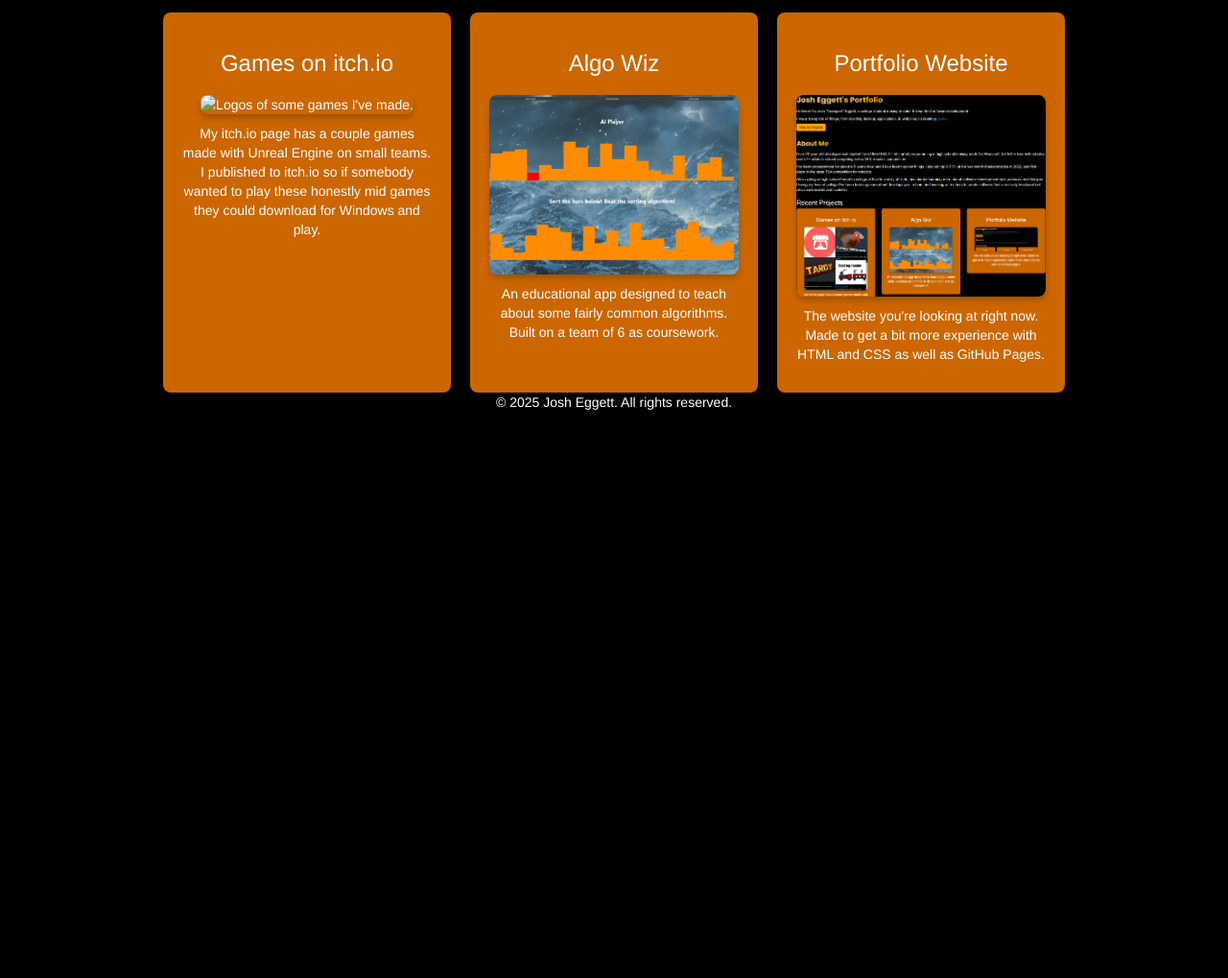
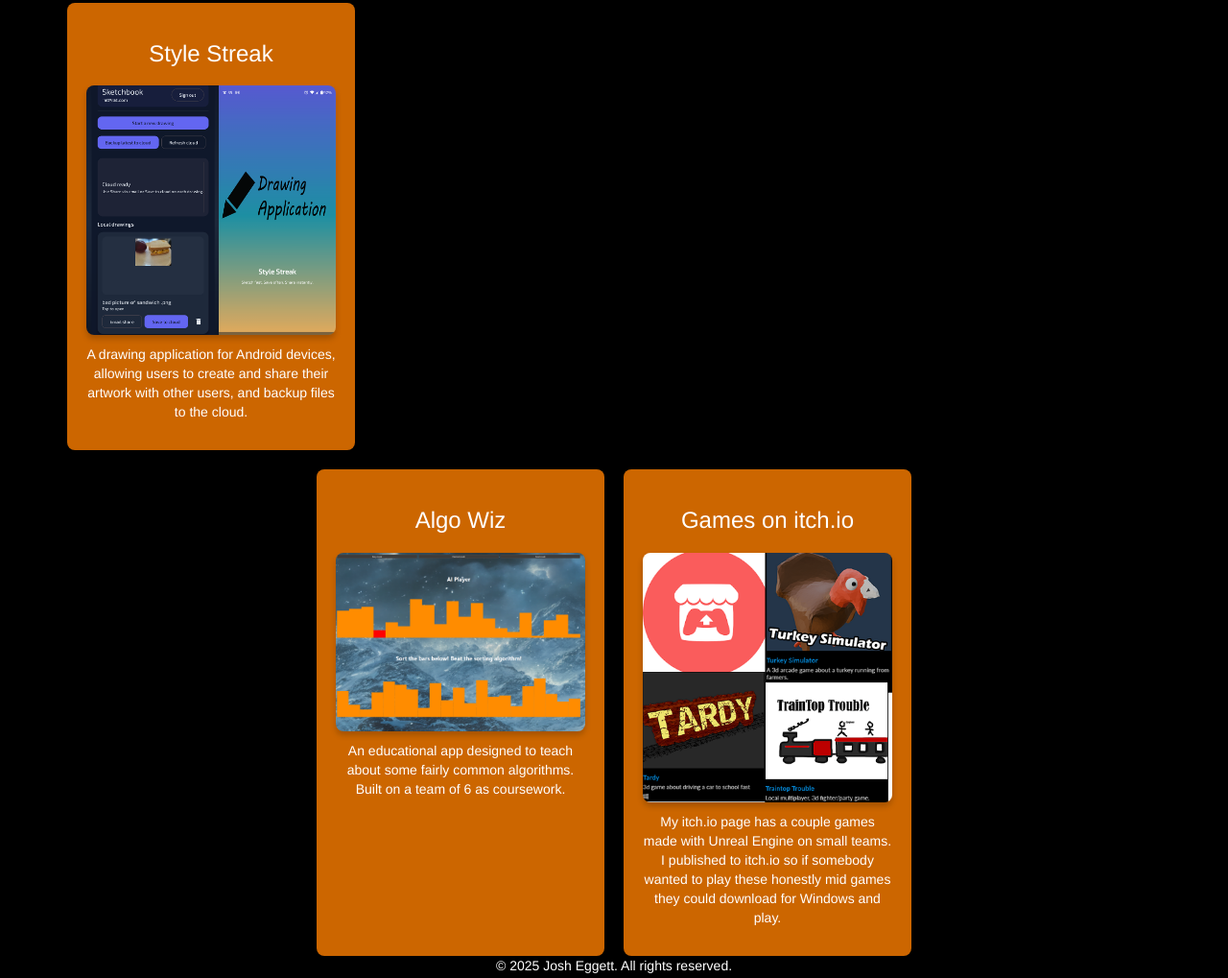
Before and after one commit to Orangers1/JoshEggettPortfolio, a plain HTML site: page index.html in a window 1280 px wide. Shown: the part 697-1716 px from the top of the page at 96% size. Before the commit the page ends 1136 px from the top, so only its background shows below. Drawn offline with nearby package versions, Linux system fonts and the light colour scheme; a web font is replaced by a local one.

Commit message:
update homepage, project overview page

```diff
--- a/index.html
+++ b/index.html
@@ -58,26 +58,28 @@ s
   <!-- Recent Projects Section -->
   <section id="projects" class="container">
     <h2>Recent Projects</h2>
-    <div id="recent-projects">
-      <div class="project-card">
-        <a href="project-overview.html?project=project1" class="project-link">
-          <h3>Games on itch.io</h3>
-          <img src="assets\GamesSiteImage.png.png" alt="Logos of some games I've made." class="project-image">
-          <p>My itch.io page has a couple games made with Unreal Engine on small teams. I published to itch.io so if somebody wanted to play these honestly mid games they could download for Windows and play.</p>
+          <div class="project-card">
+        <a href="project-overview.html?project=project7" class="project-link">
+          <h3>Style Streak</h3>
+          <img src="assets/StyleStreakImage.png" alt="Style Streak - Drawing Application" class="project-image">
+          <p>A drawing application for Android devices, allowing users to create and share their artwork with other users, and backup files to the cloud.</p>
         </a>
       </div>
-      <div class="project-card">
-        <a href="project-overview.html?project=project2" class="project-link">
-          <h3>Algo Wiz</h3>
+
+      <div id="recent-projects">
+        <div class="project-card">
+          <a href="project-overview.html?project=project2" class="project-link">
+            <h3>Algo Wiz</h3>
           <img src="assets/algoWizImage.png" alt="Algo Wiz Educational App" class="project-image">
           <p>An educational app designed to teach about some fairly common algorithms. Built on a team of 6 as coursework.</p>
         </a>
       </div>
+
       <div class="project-card">
-        <a href="project-overview.html?project=project3" class="project-link">
-          <h3>Portfolio Website</h3>
-          <img src="assets\PortfolioSiteImage.png" alt="Portfolio Website" class="project-image">
-          <p>The website you're looking at right now. Made to get a bit more experience with HTML and CSS as well as GitHub Pages.</p>
+        <a href="project-overview.html?project=project1" class="project-link">
+          <h3>Games on itch.io</h3>
+          <img src="assets/GamesSiteImage.png" alt="Logos of some games I've made." class="project-image">
+          <p>My itch.io page has a couple games made with Unreal Engine on small teams. I published to itch.io so if somebody wanted to play these honestly mid games they could download for Windows and play.</p>
         </a>
       </div>
     </div>
```
Also changed, not shown: project-overview.html (+0 -1 lines).
